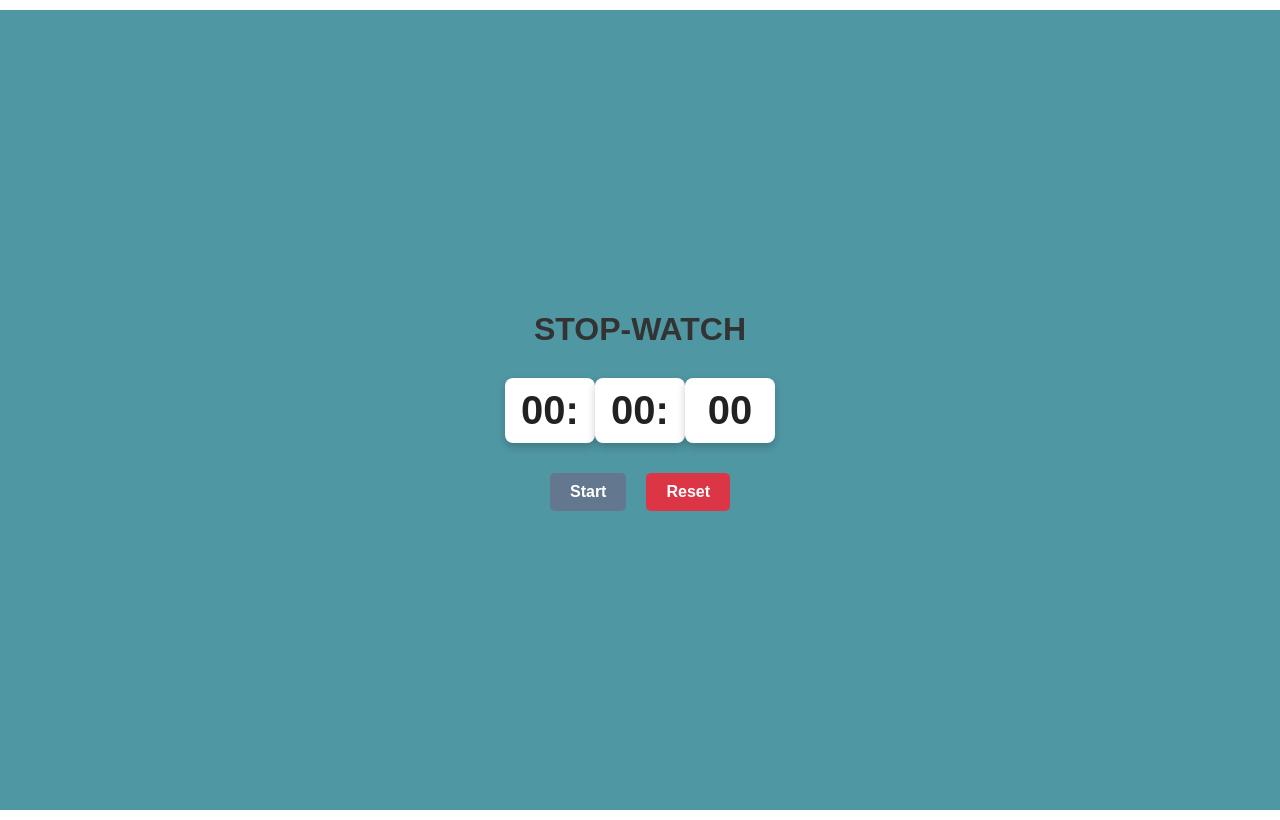
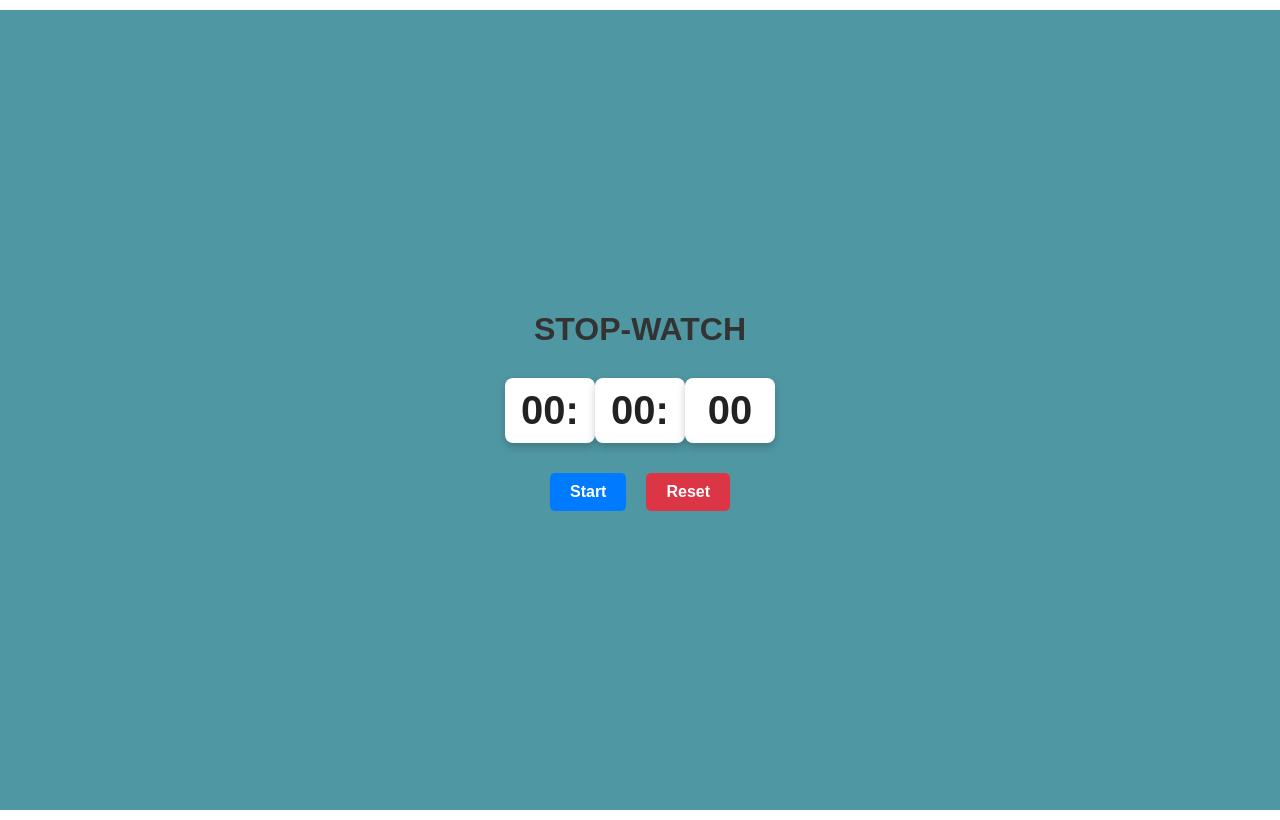
Before and after one commit to srinivasareddy0987654321/stop-watch, a React (Create React App) app: page / in a window 1280 px wide. Built offline with nearby package versions, Linux system fonts and the light colour scheme.

Commit message:
added styling to buttons

```diff
--- a/src/App.css
+++ b/src/App.css
@@ -34,7 +34,7 @@
   }
 
   button {
-    background-color: #63788e;
+    background-color: #007bff;
     color: white;
     border: none;
     padding: 10px 20px;
```
